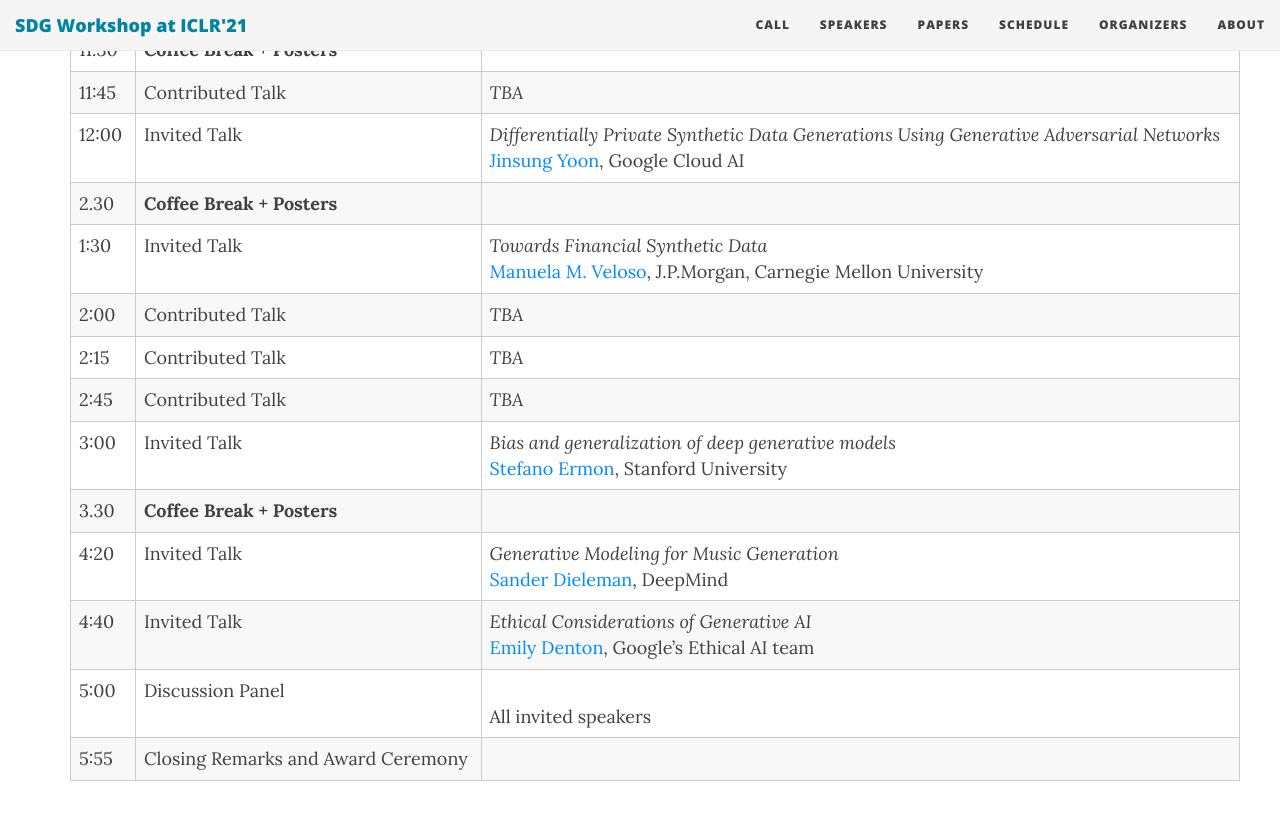
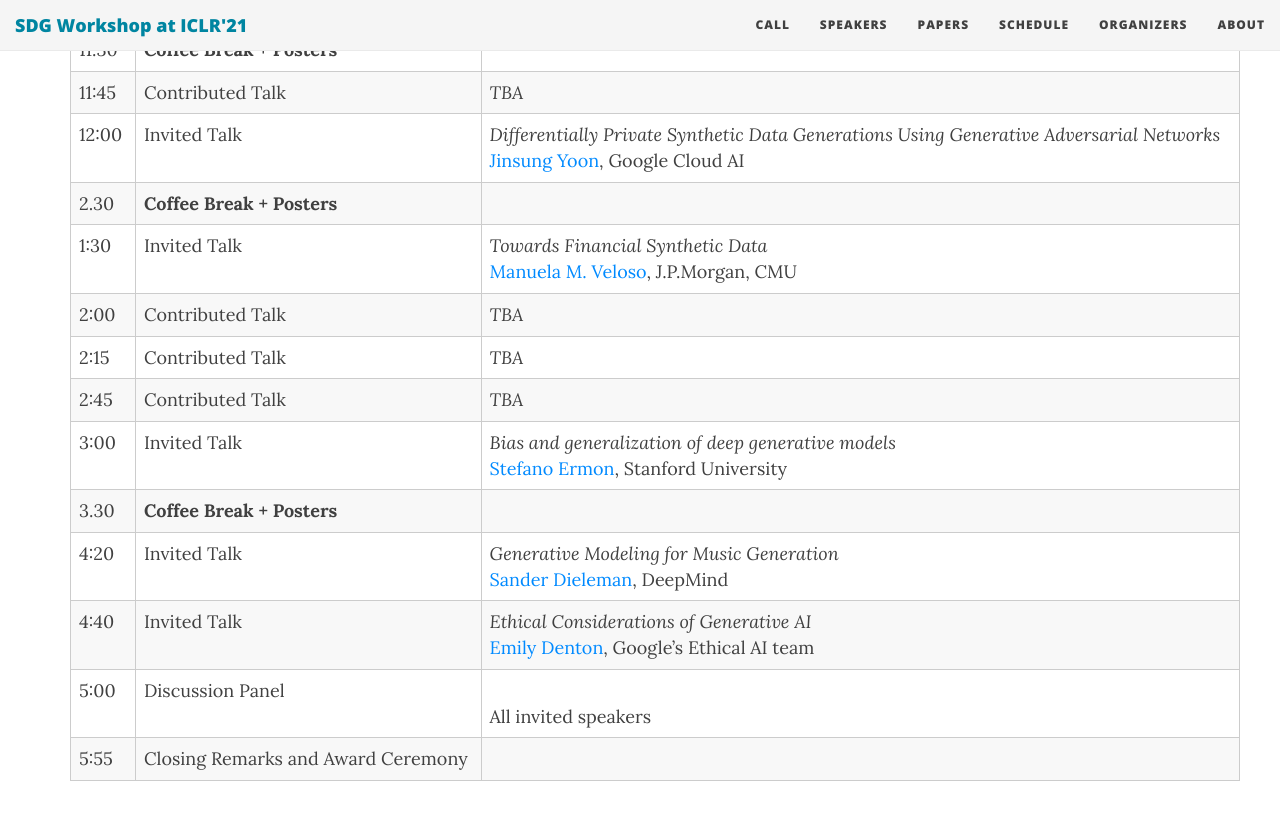
Before and after one commit to sdg-quality-privacy-bias/sdg-quality-privacy-bias.github.io, a Jekyll site: the page built from schedule.md, in a window 1280 px wide and 900 px high, scrolled down 796 px. Shown: the top 820 px of the window. Built offline with Jekyll 4.4.1, drawn with Linux system fonts in a browser that asks for light colours; nearby versions of some CDN libraries.

Commit message:
Update speakers.yml

```diff
--- a/_data/speakers.yml
+++ b/_data/speakers.yml
@@ -1,7 +1,7 @@
 Veloso:
     name: "Manuela M. Veloso"
     url: "http://www.cs.cmu.edu/~mmv/"
-    affiliation: "J.P.Morgan, Carnegie Mellon University"
+    affiliation: "J.P.Morgan, CMU"
     img: "Veloso.jpg"
     bio: "Manuela M. Veloso joined J.P.Morgan as Managing Director to create and head the Artificial Intelligence Research Lab. With her group, she investigates opportunities for automated, optimized, and novel approaches to AI in Finance. Veloso is on leave from Carnegie Mellon University (CMU) as Herbert A. Simon University Professor in the School of Computer Science, and where she was the Head of the Machine Learning Department. She researches in AI, Robotics, and Machine Learning. At CMU, she founded and directs the CORAL research laboratory, for the study of autonomous agents that Collaborate, Observe, Reason, Act, and Learn. Veloso and her students research a variety of autonomous robots, including mobile service robots and soccer robots.  Veloso is Fellow of the AAAI, AAAS, ACM, and IEEE. She is Einstein Chair Professor of the Chinese National Academy of Science, the co-founder and past President of RoboCup, and past President of AAAI. As of now, Professor Veloso has graduated 40 PhD students and co-authored more than 300 journal and conference publications."
 Kautz:
```
